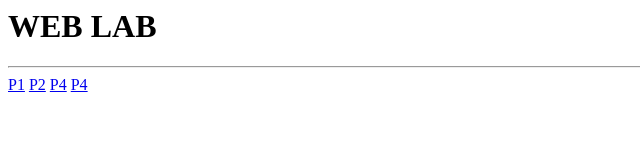
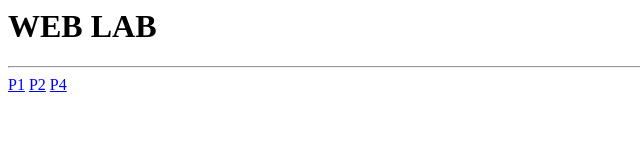
Before and after one commit to Jhanvi0610/WebLab, a plain HTML site: page index.html in a window 1280 px wide. Shown: the full height of the page, 0-640 px from the left. Drawn offline with Linux system fonts and the light colour scheme.

Commit message:
Remove link to p4.style.css from index.html

```diff
--- a/index.html
+++ b/index.html
@@ -10,7 +10,6 @@
     <a href="p1.html">P1</a>
     <a href="p2.html">P2</a>
     <a href="p4.xml">P4</a>
-    <a href="p4.style.css">P4</a>
     <br>
 
   </body>
```
